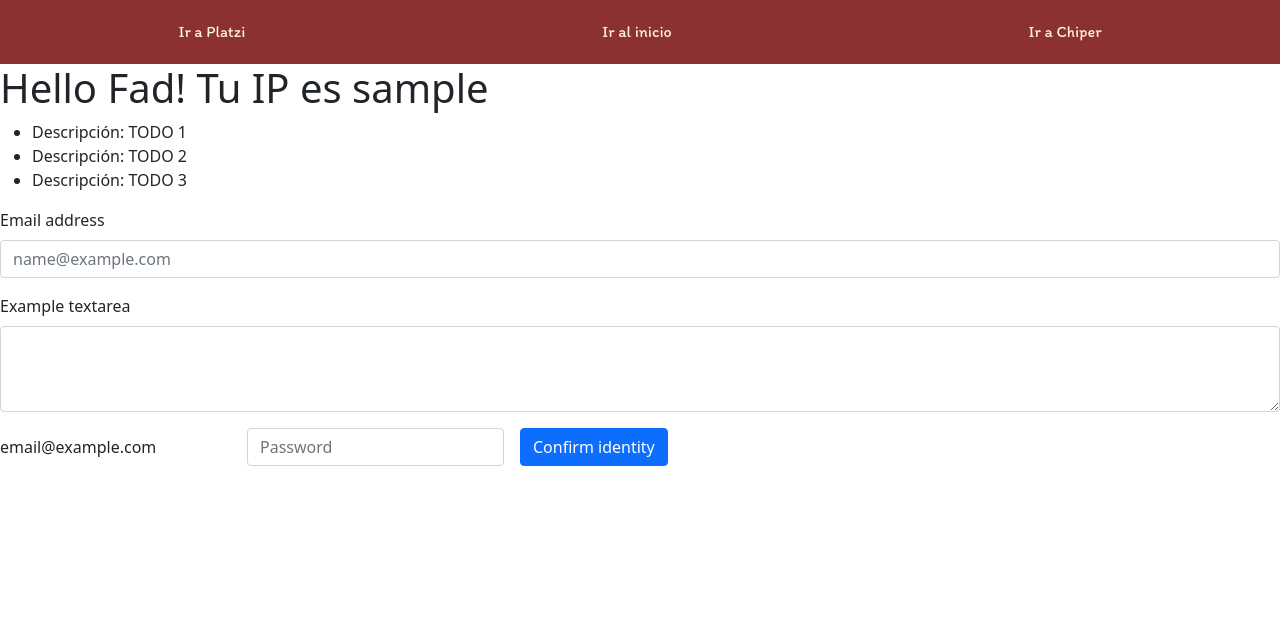
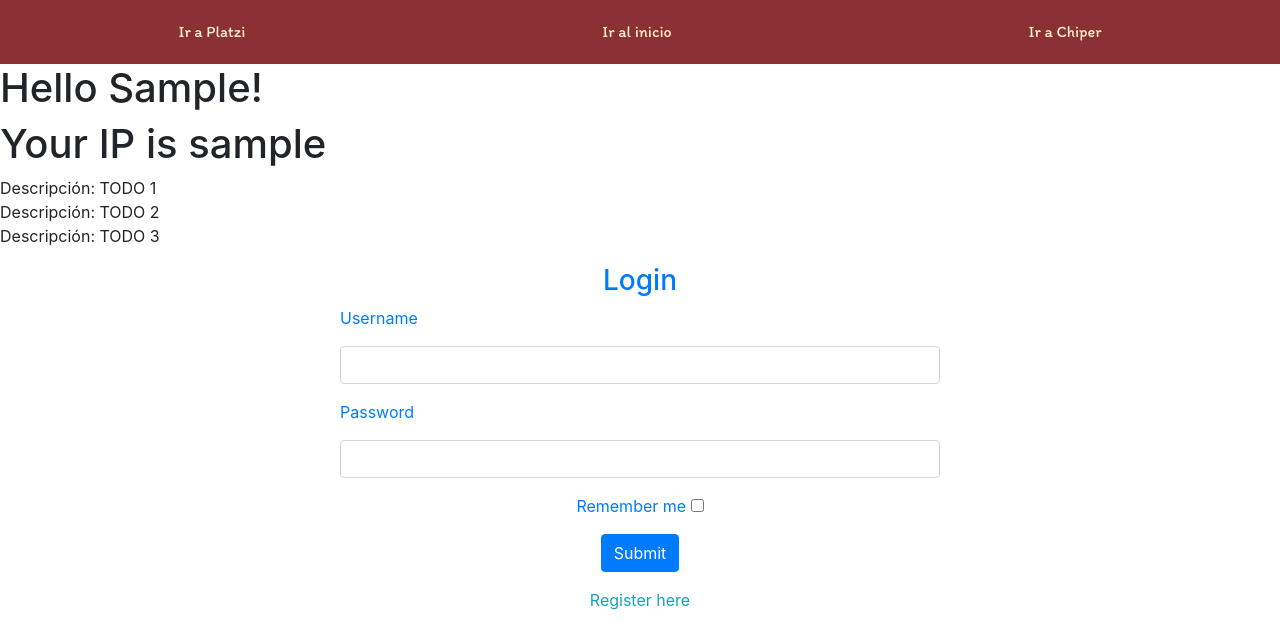
Before and after one commit to FAD95/first_flask_project, a Flask app: page /hello in a window 1280 px wide. Shown: the part 169-800 px from the top of the page. Run offline with Flask 2, Linux system fonts and the light colour scheme; the visitor is signed in with stand-in values (Sample User, id 1); some libraries are stand-ins or nearby versions.

Commit message:
intro end

```diff
--- a/main.py
+++ b/main.py
@@ -1,8 +1,25 @@
-from flask import Flask, request, make_response, redirect, render_template, session
+from flask import Flask, request, make_response, redirect, render_template, session, current_app, g, url_for, flash
+from flask_wtf import FlaskForm
+from wtforms.fields import StringField, PasswordField, SubmitField
+from wtforms.validators import DataRequired
+from flask_bootstrap import Bootstrap
+import unittest
 
 app = Flask(__name__)
+Bootstrap(app)
 
 app.config['SECRET_KEY'] = 'SUPER SECRETO'
+app.config['WTF_CSRF_ENABLED']= False
+
+class LoginForm(FlaskForm):
+    username = StringField('Username', validators=[DataRequired()])
+    password = PasswordField('Password', validators=[DataRequired()])
+    submit = SubmitField('Submit')
+
+@app.cli.command()
+def test():
+    tests = unittest.TestLoader().discover('tests')
+    unittest.TextTestRunner().run(tests)
 
 @app.errorhandler(404)
 def not_found(error):
@@ -21,14 +38,27 @@ def index():
 
     return response
 
-@app.route('/hello')
+@app.route('/hello', methods=['GET', 'POST'])
 def hello():
     todos = ['TODO 1','TODO 2','TODO 3']
     user_ip = session.get('user_ip')
+    login_form = LoginForm()
+    username = session.get('username')
+
     context = {
         "user_ip":user_ip,
-        "todos":todos
+        "todos":todos,
+        "login_form": login_form,
+        "username": username
     }
+
+    if login_form.validate_on_submit():
+        username = login_form.username.data
+        session['username'] = username
+
+        flash("Username registered successfully!")
+        return redirect(url_for('index'))
+
     return render_template('hello.html', **context)
 
 if __name__ == '__main__':
--- a/requirements.txt
+++ b/requirements.txt
@@ -1,6 +1,12 @@
 click==7.1.2
+dominate==2.6.0
 Flask==1.1.2
+Flask-Bootstrap==3.3.7.1
+Flask-Testing==0.8.1
+Flask-WTF==0.14.3
 itsdangerous==1.1.0
 Jinja2==2.11.3
 MarkupSafe==1.1.1
+visitor==0.1.3
 Werkzeug==1.0.1
+WTForms==2.3.3
--- a/static/css/main.css
+++ b/static/css/main.css
@@ -34,3 +34,8 @@
     font-family: 'Itim', cursive;
     font-size: 1pc;
 }
+
+#login-form{
+    max-width: 600px;
+    margin: 0 auto;
+}
--- a/templates/base.html
+++ b/templates/base.html
@@ -4,7 +4,7 @@
     <meta name="viewport" content="width=device-width, initial-scale=1.0">
     <title>{% block title %}Flask FAD! | {% endblock %}</title>
     <!-- CSS only -->
-    <link href="https://cdn.jsdelivr.net/npm/bootstrap@5.0.0-beta3/dist/css/bootstrap.min.css" rel="stylesheet" integrity="sha384-eOJMYsd53ii+scO/bJGFsiCZc+5NDVN2yr8+0RDqr0Ql0h+rP48ckxlpbzKgwra6" crossorigin="anonymous">
+    <link rel="stylesheet" href="https://maxcdn.bootstrapcdn.com/bootstrap/4.0.0/css/bootstrap.min.css" integrity="sha384-Gn5384xqQ1aoWXA+058RXPxPg6fy4IWvTNh0E263XmFcJlSAwiGgFAW/dAiS6JXm" crossorigin="anonymous">
 
     <link rel="stylesheet" href="{{ url_for('static', filename='css/main.css')}}">
     <link rel="preconnect" href="https://fonts.gstatic.com">
@@ -14,12 +14,21 @@
     {% block navbar %}
         {% include 'navbar.html' %}
     {% endblock %}
-    {% block content %}
+    {% for message in get_flashed_messages() %}
+    <div class="alert alert-success alert-dismissible fade show" role="alert">
+        {{ message }}
+        <button type="button" class="close" data-dismiss="alert" aria-label="Close">
+          <span aria-hidden="true">&times;</span>
+        </button>
+      </div>
+    {% endfor %}
+    {% block content %}{% endblock %}
+    {% block scripts %}
+        <!-- JavaScript Bundle with Popper -->
+        <script src="https://code.jquery.com/jquery-3.2.1.slim.min.js" integrity="sha384-KJ3o2DKtIkvYIK3UENzmM7KCkRr/rE9/Qpg6aAZGJwFDMVNA/GpGFF93hXpG5KkN" crossorigin="anonymous"></script>
+        <script src="https://cdnjs.cloudflare.com/ajax/libs/popper.js/1.12.9/umd/popper.min.js" integrity="sha384-ApNbgh9B+Y1QKtv3Rn7W3mgPxhU9K/ScQsAP7hUibX39j7fakFPskvXusvfa0b4Q" crossorigin="anonymous"></script>
+        <script src="https://maxcdn.bootstrapcdn.com/bootstrap/4.0.0/js/bootstrap.min.js" integrity="sha384-JZR6Spejh4U02d8jOt6vLEHfe/JQGiRRSQQxSfFWpi1MquVdAyjUar5+76PVCmYl" crossorigin="anonymous"></script>
     {% endblock %}
-{% endblock %}
-{% block scripts %}
-<!-- JavaScript Bundle with Popper -->
-<script src="https://cdn.jsdelivr.net/npm/bootstrap@5.0.0-beta3/dist/js/bootstrap.bundle.min.js" integrity="sha384-JEW9xMcG8R+pH31jmWH6WWP0WintQrMb4s7ZOdauHnUtxwoG2vI5DkLtS3qm9Ekf" crossorigin="anonymous"></script>
 {% endblock %}
 </body>
 </html>
--- a/templates/hello.html
+++ b/templates/hello.html
@@ -9,8 +9,13 @@
 
 
 {% block content %}
+  {% if username %}
+    <h1>Hello {{ username | capitalize }}!</h1>
+  {% else %}
+    <h1>Welcome Anonymous user!</h1>
+  {% endif %}
   {% if user_ip %}
-    <h1>Hello Fad! Tu IP es {{user_ip}}</h1>
+    <h1>Your IP is {{user_ip}}</h1>
   {% else %}
     <a href="{{ url_for('index') }}">Ir a inicio</a>
   {% endif %}
@@ -21,26 +26,22 @@
       {% endfor %}
   </ul>
 
-<div class="mb-3">
-    <label for="exampleFormControlInput1" class="form-label">Email address</label>
-    <input type="email" class="form-control" id="exampleFormControlInput1" placeholder="name@example.com">
+  <form id="login-form" class="form" action="{{ url_for('hello') }}" method="POST">
+    <h3 class="text-center text-primary">Login</h3>
+    <div class="form-group">
+        <label for="username" class="text-primary">{{ login_form.username.label }}</label><br>
+        {{ login_form.username(class_="form-control")}}
       </div>
-  <div class="mb-3">
-    <label for="exampleFormControlTextarea1" class="form-label">Example textarea</label>
-    <textarea class="form-control" id="exampleFormControlTextarea1" rows="3"></textarea>
+      <div class="form-group">
+        <label for="password" class="text-primary">{{ login_form.password.label }}</label><br>
+        {{ login_form.password(class_="form-control")}}
     </div>
-
-<form class="row g-3">
-    <div class="col-auto">
-      <label for="staticEmail2" class="visually-hidden">Email</label>
-      <input type="text" readonly class="form-control-plaintext" id="staticEmail2" value="email@example.com">
+    <div class="form-group text-center mt-3">
+        <label for="remember-me" class="text-primary"><span>Remember me</span> <span><input id="remember-me" name="remember-me" type="checkbox"></span></label><br>
+        {{ login_form.submit(class_="btn btn-primary btn-md al mt-2") }}
     </div>
-    <div class="col-auto">
-      <label for="inputPassword2" class="visually-hidden">Password</label>
-      <input type="password" class="form-control" id="inputPassword2" placeholder="Password">
-    </div>
-    <div class="col-auto">
-      <button type="submit" class="btn btn-primary mb-3">Confirm identity</button>
+    <div id="register-link" class="text-center mt-2">
+        <a href="#" class="text-info">Register here</a>
     </div>
   </form>
 
```
Also changed, not shown: tests/test_base.py (added, +42 -0 lines). Lines whose indentation alone changed are shown as unchanged.
